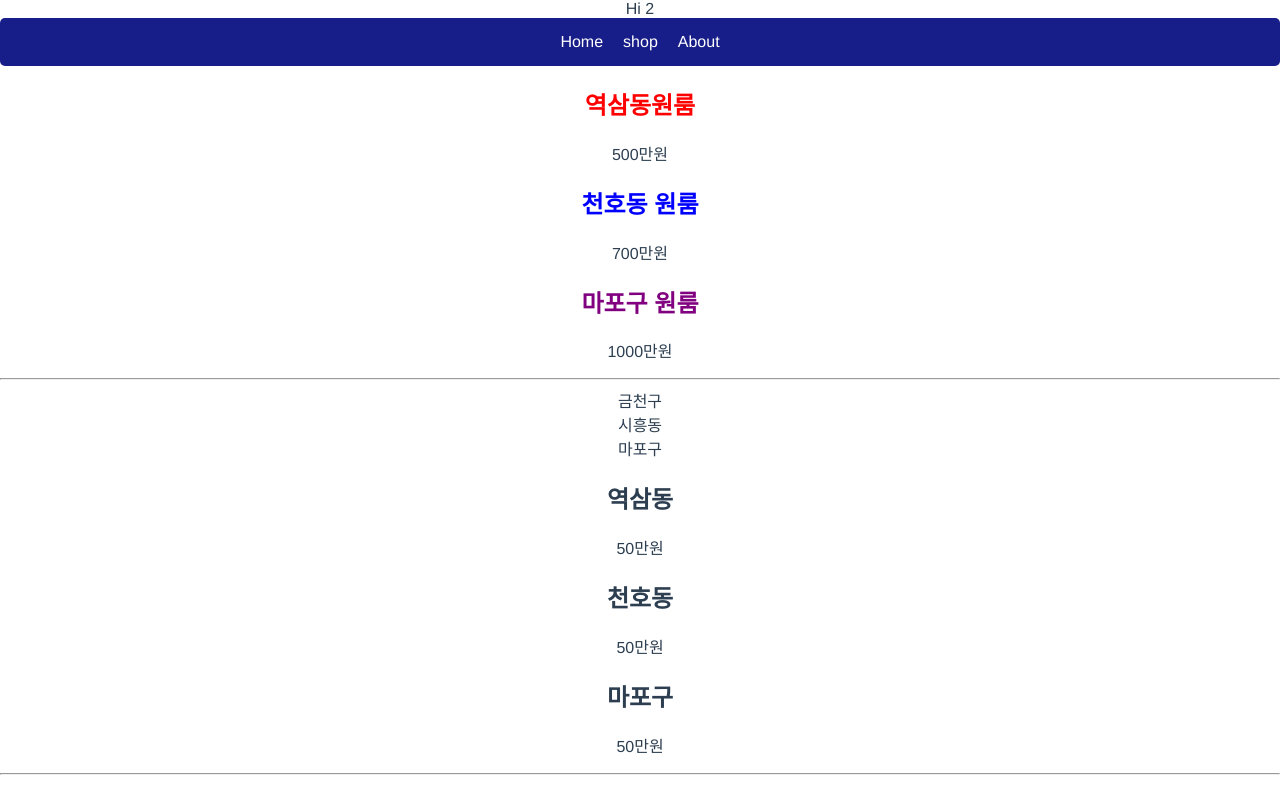
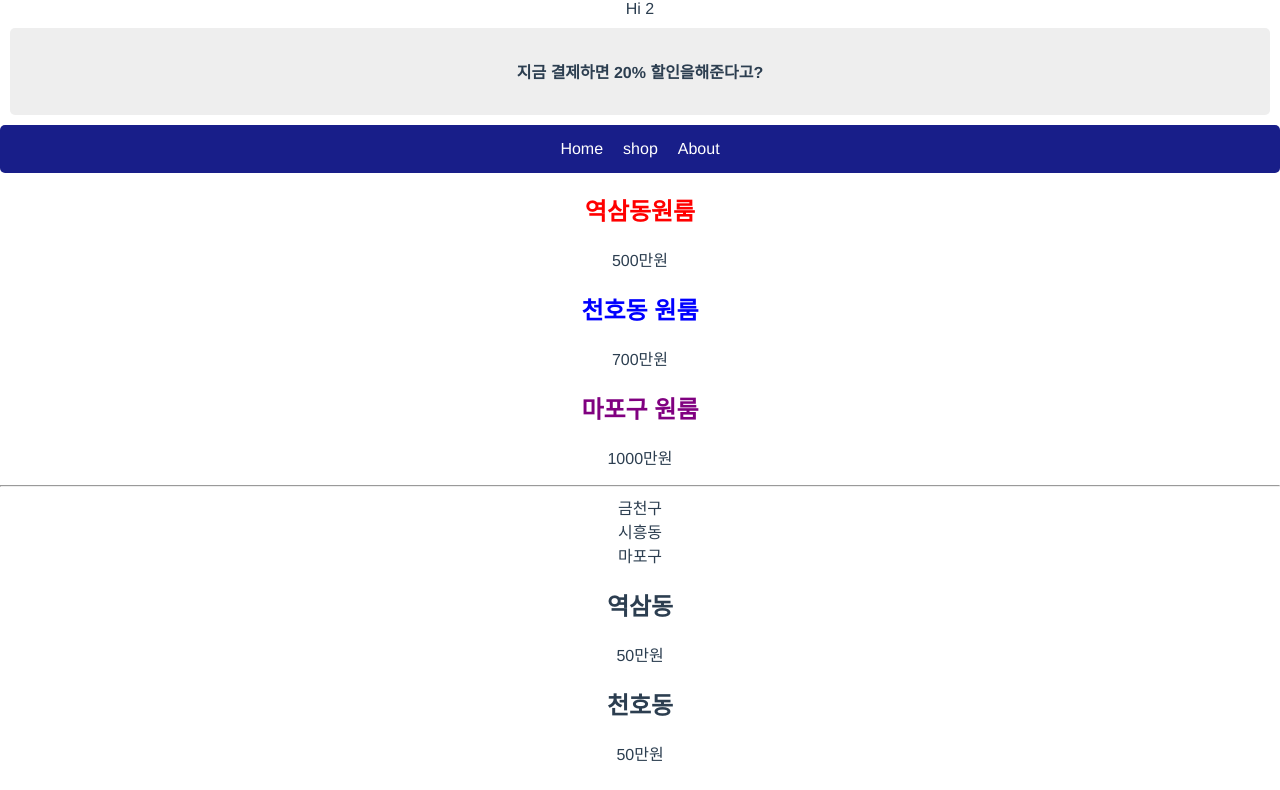
Before and after one commit to BaeejiH/vuedongsan, a Vue app: page / in a window 1280 px wide. Shown: the top 790 px of the page. Built offline with nearby package versions, Linux system fonts and the light colour scheme.

Commit message:
HTML을 Component로 변경

```diff
--- a/src/App.vue
+++ b/src/App.vue
@@ -8,6 +8,13 @@
   Hi 2
 </div>
 
+<!-- component문법
+1. vue파일을 improt해오고
+2. components에 등록하고
+3. 가져다 쓰기
++ component의 이름은 2단어 이상으로 작명해야함. ex) dis로 작명시 에러발생.
+-->
+
  <!--동적UI 만드는법
     1. UI 현재 상태를 데이터로 저장
     2. 데이터에 따라 UI가 어떻게 보일지 작성 -->
@@ -15,12 +22,12 @@
   <div class="white-bg">
     <h4>{{마켓[사용자누름].title}}</h4>
     <p>{{마켓[사용자누름].content}}</p>
-    <p>{{마켓[사용자누름].price}}</p>
+    <p>{{마켓[사용자누름].price}}억</p>
   <button @click="모달창현재상태 = false">닫기</button>
   </div>
 </div>
 
-
+<DisCountBanner/>
 
 <div class="menu">
   <a v-for="a in 메뉴들" :key="a">{{a}}</a>
@@ -99,6 +106,7 @@
 
 import data from './assets/data.js';
 import market from './assets/market.js';
+import DisCountBanner from './DisCountBanner.vue';
 
 //함수를 쓰는 이유는 긴 코드를 짧은 코드로 요약하기 위해
 
@@ -140,6 +148,7 @@ export default {
 
   },
   components: {
+    DisCountBanner : DisCountBanner, // ket,value형식으로 위에서 import한것을 가져옴. 왼쪽 변수는 자유 작명가능. 왼쪽과 오른쪽이 같다면 DisCountBanner, <--이렇게도 가능
   }
 }
 </script>
@@ -183,4 +192,10 @@ div{
   border-radius: 8px;
   padding: 20px;
 }
+.DisCountBanner{
+  background: #eee;
+  padding: 10px;
+  margin: 10px;
+  border-radius: 5px;
+}
 </style>
--- /dev/null
+++ b/src/DisCountBanner.vue
@@ -0,0 +1,17 @@
+<template>
+  <div class="DisCountBanner">
+   <h4>지금 결제하면 20% 할인을해준다고?</h4>
+  </div>
+</template>
+
+<script>
+//component 생성방법
+//1. vue파일 생성  2. 축약할 HTML 넣기 3. name넣기는 선택
+export default {
+    name: 'DisCountBanner',
+}
+</script>
+
+<style>
+
+</style>
```
Also changed, not shown: src/Modal.vue (added, +20 -0 lines).
